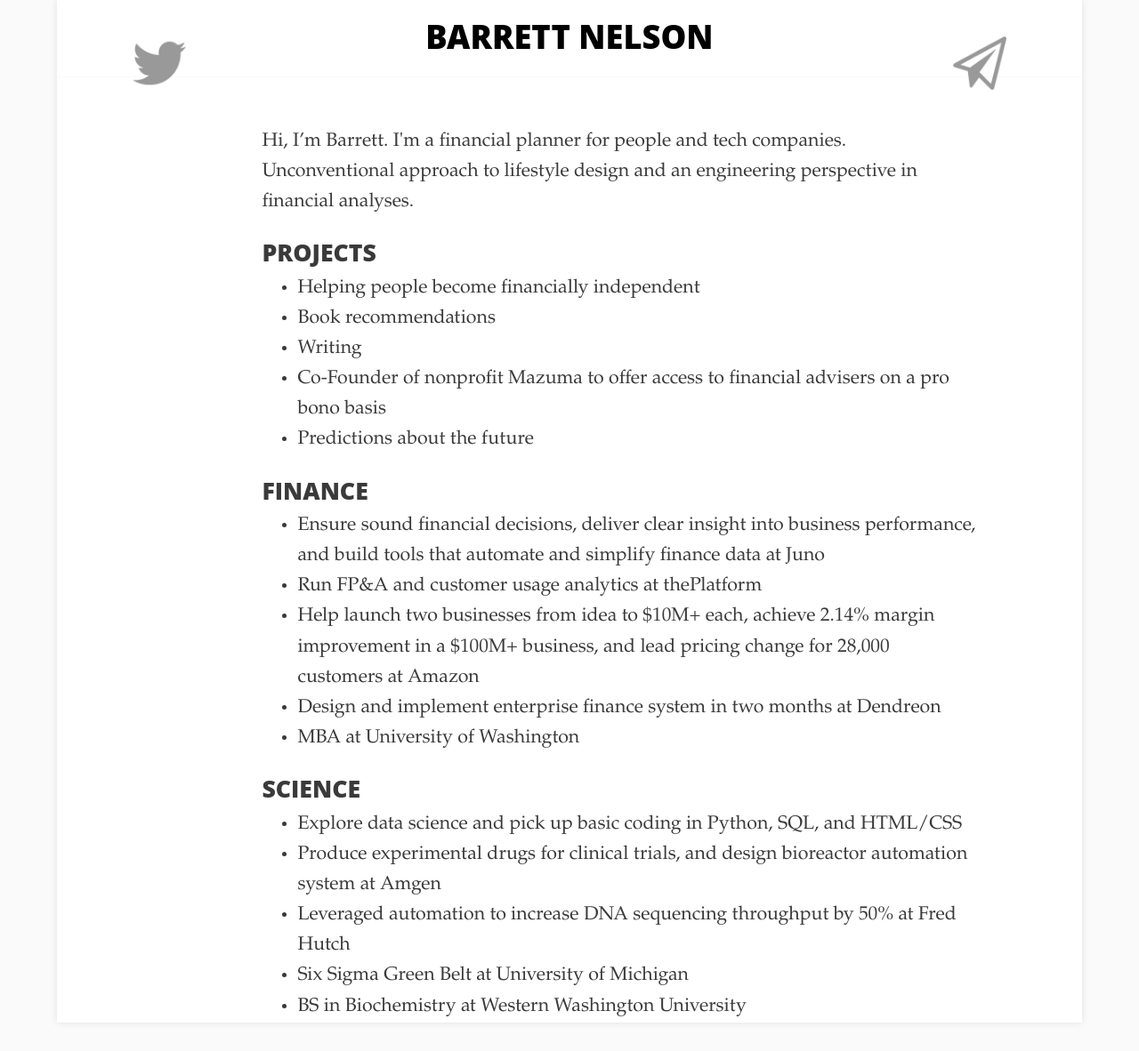
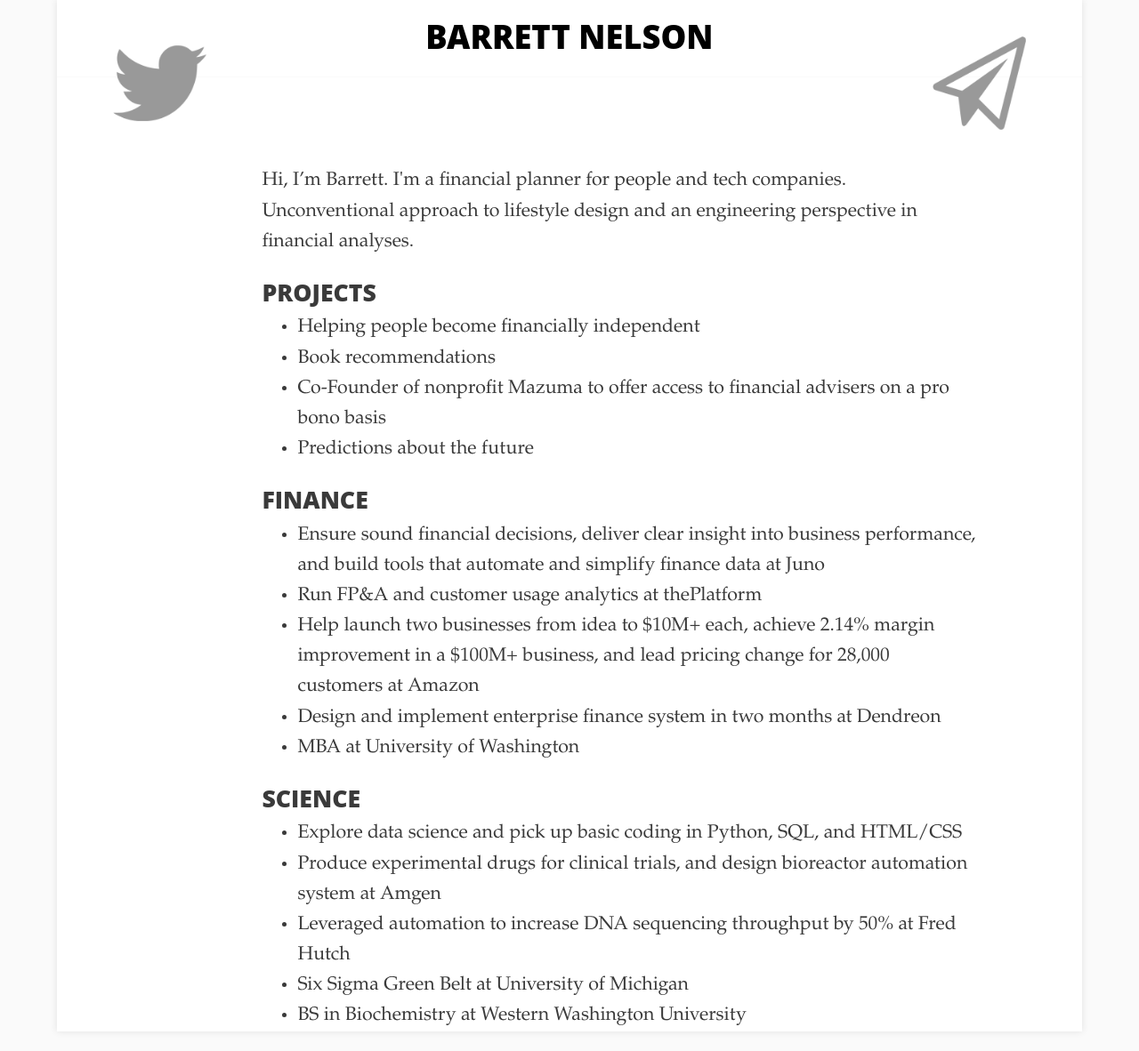
Before and after one commit to bstnel/bstnel.github.io, a Jekyll site: the page index.html, which Jekyll copies as it is, in a window 1280 px wide. Shown: the whole page at 89% size. Built offline with Jekyll 4.4.1, drawn with Linux system fonts in a browser that asks for light colours.

Commit message:
Update index.html

```diff
--- a/index.html
+++ b/index.html
@@ -9,7 +9,7 @@
       <div class="header">
         <div class="edge">
           <h1>
-	    <a href="https://twitter.com/barstonel"><img src="../twitter.png"style="width:60px;height:60px;"></a>
+	    <a href="https://twitter.com/barstonel"><img src="../twitter.png"style="width:1.7em;height:1.7em;"></a>
           </h1>
         </div>
         <div class="center">
@@ -17,7 +17,7 @@
         </div>
         <div class="edge">
           <h1>
-            <a href="mailto:bstnel@gmail.com"><img src="../email.png"style="width:60px;height:60px;"></a>
+            <a href="mailto:bstnel@gmail.com"><img src="../email.png"style="width:1.7em;height:1.7em;"></a>
           </h1>
         </div>
       </div>
@@ -27,7 +27,6 @@
 		<ul>
 		<li>Helping people become financially independent</li>
 		<li>Book recommendations</li>
-		<li>Writing</li>
 		<li>Co-Founder of nonprofit Mazuma to offer access to financial advisers on a pro bono basis</li>
 		<li>Predictions about the future</li>
 		</ul>
```
